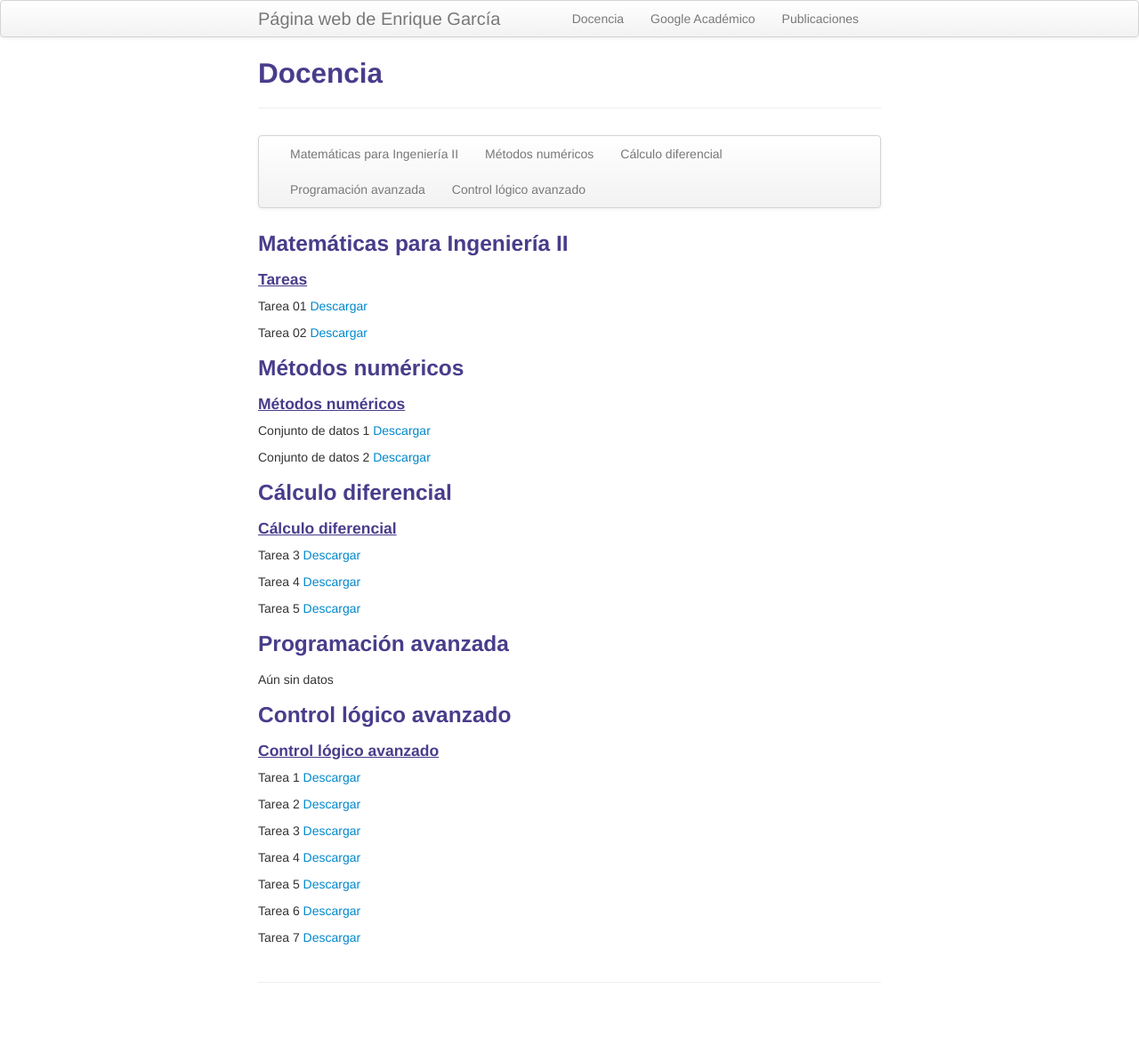
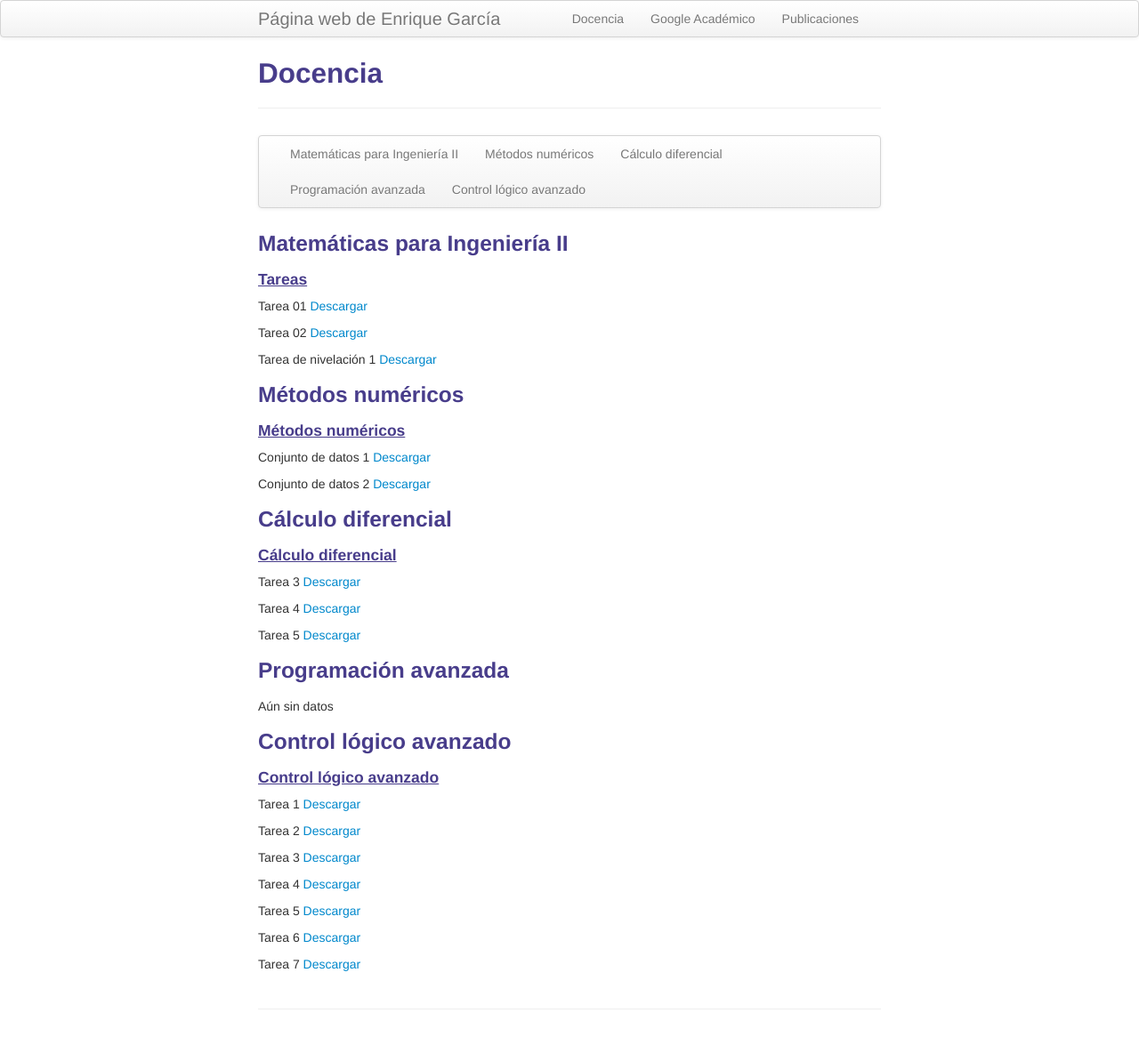
Before and after one commit to enriGarcia/enriGarcia.github.io, a Jekyll site: the page built from pages/teaching.md, in a window 1280 px wide. Shown: the whole page at 89% size. Built offline with Jekyll 4.4.1, drawn with Linux system fonts in a browser that asks for light colours; before the commit the page ends 1136 px from its top, so only the background shows below that.

Commit message:
homework update

```diff
--- a/pages/teaching.md
+++ b/pages/teaching.md
@@ -24,6 +24,9 @@ Tarea 01
 
 Tarea 02
 [Descargar]({{ BASE_PATH}}/pages/assignments/hw_02_ecsDif.pdf)
+
+Tarea de nivelación 1
+[Descargar]({{ BASE_PATH}}/pages/assignments/hw_sp1_ecsDif.pdf)
 
 ### <a name="metnum"></a>Métodos numéricos
 
```
Also changed, not shown: 1 other file.
